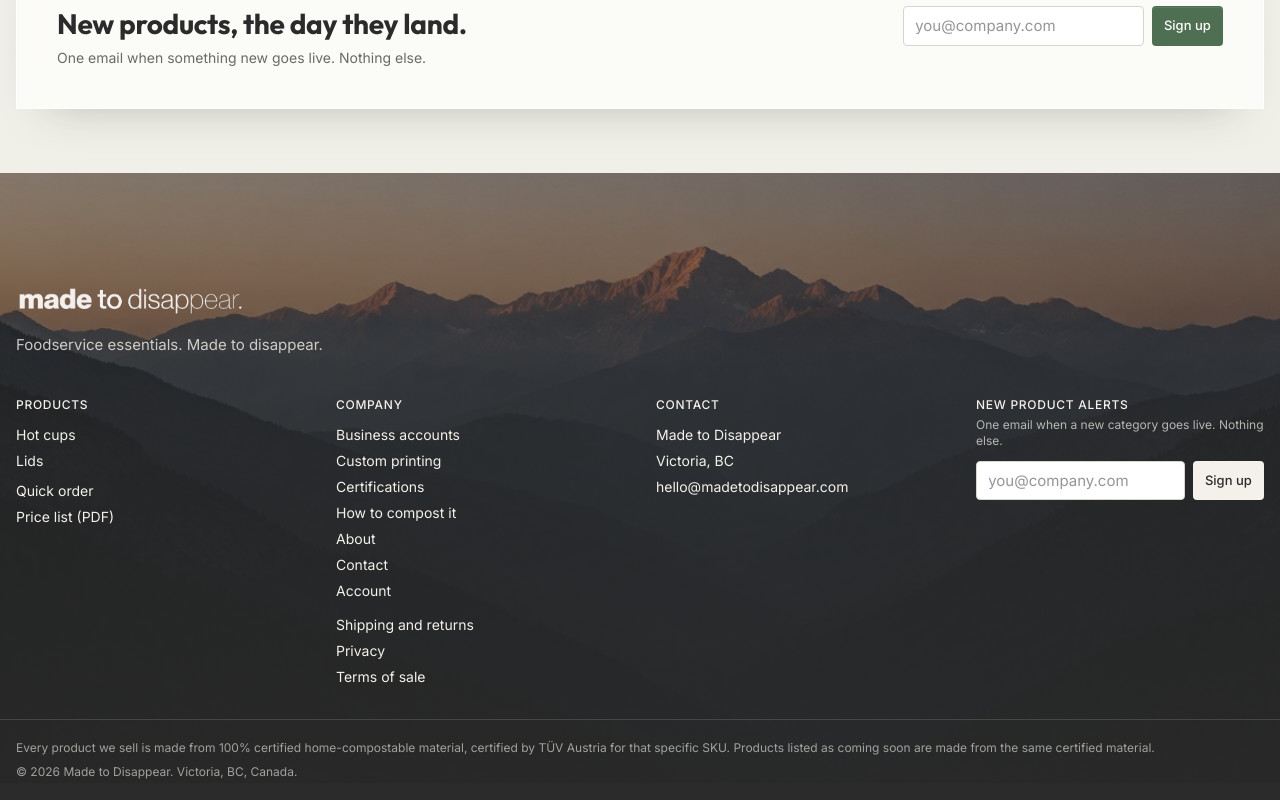
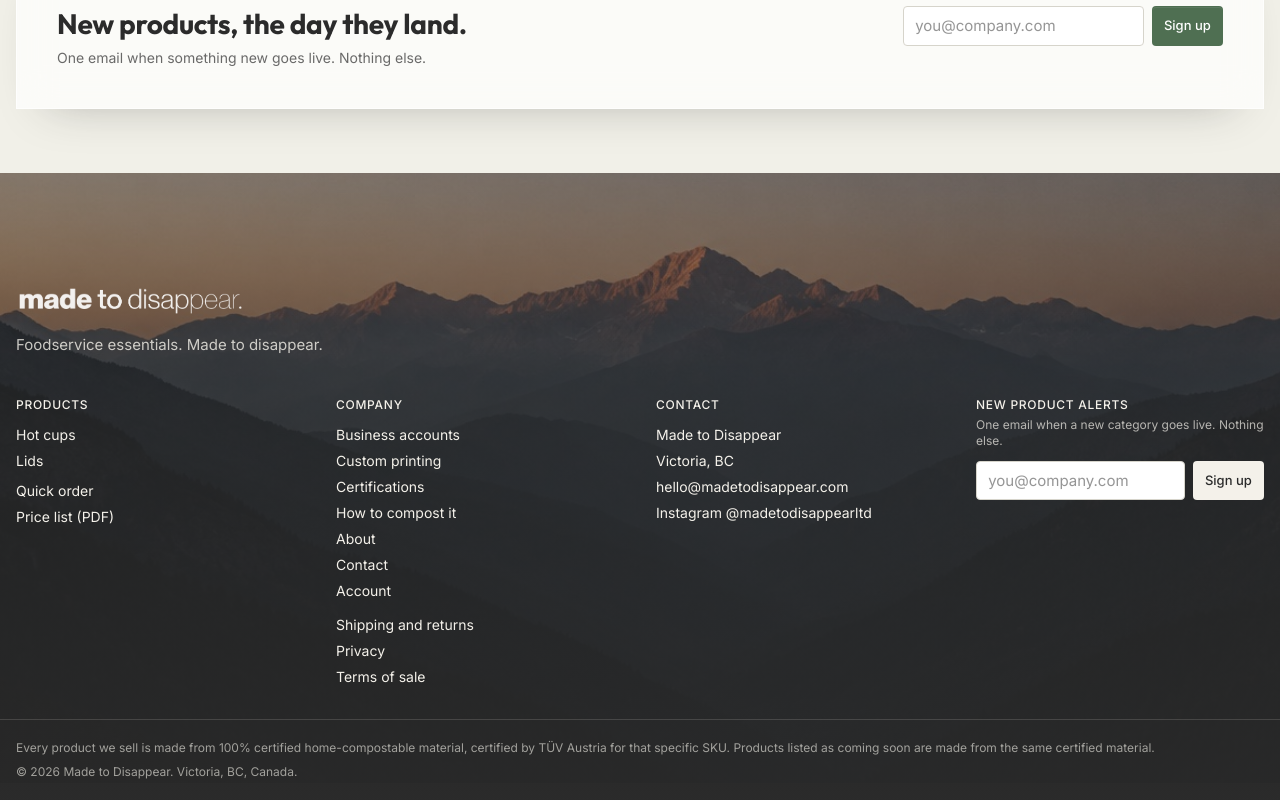
Before and after one commit to MTDsupply/MTD-site, a Next.js app: page / in a window 1280 px wide. Shown: the part 6493-7293 px from the top of the page. Built offline with nearby package versions, Linux system fonts and the light colour scheme; no server answers; the database is empty.

Commit message:
Instagram: @madetodisappearltd in the footer, Organization sameAs and llms.txt
Co-Authored-By: Claude Fable 5.1 <noreply@anthropic.com>

```diff
--- a/src/app/llms.txt/route.ts
+++ b/src/app/llms.txt/route.ts
@@ -68,6 +68,7 @@ export async function GET() {
     `- [Shipping and returns](${base}/shipping-returns)`,
     `- [About](${base}/about): founders Sullivan Bryan (Chief Executive Officer) and Jack Hill (President and Chief Operating Officer).`,
     `- [Contact](${base}/contact): ${site.email}${site.phone ? `, ${site.phone}` : ""}.`,
+    ...site.social.map((s) => `- [${s.name}](${s.url}): ${s.handle}`),
     `- [Price list (PDF)](${base}/price-list.pdf)`,
     "",
   );
--- a/src/components/Footer.tsx
+++ b/src/components/Footer.tsx
@@ -128,6 +128,13 @@ export async function Footer() {
                 {site.email}
               </a>
             </p>
+            {site.social.map((s) => (
+              <p key={s.url}>
+                <a href={s.url} className="hover:underline" rel="me noopener" target="_blank">
+                  {s.name} {s.handle}
+                </a>
+              </p>
+            ))}
           </address>
         </div>
 
--- a/src/lib/seo.ts
+++ b/src/lib/seo.ts
@@ -67,10 +67,13 @@ export function productPath(p: Product): string {
   return `/products/${p.categorySlug}/${p.sku.toLowerCase()}`;
 }
 
-const socialLinks = (process.env.NEXT_PUBLIC_SOCIAL_URLS ?? "")
-  .split(",")
-  .map((s) => s.trim())
-  .filter(Boolean);
+const socialLinks = [
+  ...site.social.map((s) => s.url),
+  ...(process.env.NEXT_PUBLIC_SOCIAL_URLS ?? "")
+    .split(",")
+    .map((s) => s.trim())
+    .filter(Boolean),
+];
 
 export const ORG_ID = `${BASE}/#organization`;
 
--- a/src/lib/site.ts
+++ b/src/lib/site.ts
@@ -20,6 +20,8 @@ export const site = {
     { city: "Calgary", status: "coming_soon" as const, when: "2027" },
   ],
   certifier: "TÜV Austria",
+  /** Public profiles, linked from the footer and listed as sameAs in the Organization schema. */
+  social: [{ name: "Instagram", handle: "@madetodisappearltd", url: "https://www.instagram.com/madetodisappearltd/" }],
   /**
    * Categories waiting on a restock, by slug, with the wording to show.
    * Remove the entry when the stock lands and every "in stock" line comes back.
```
